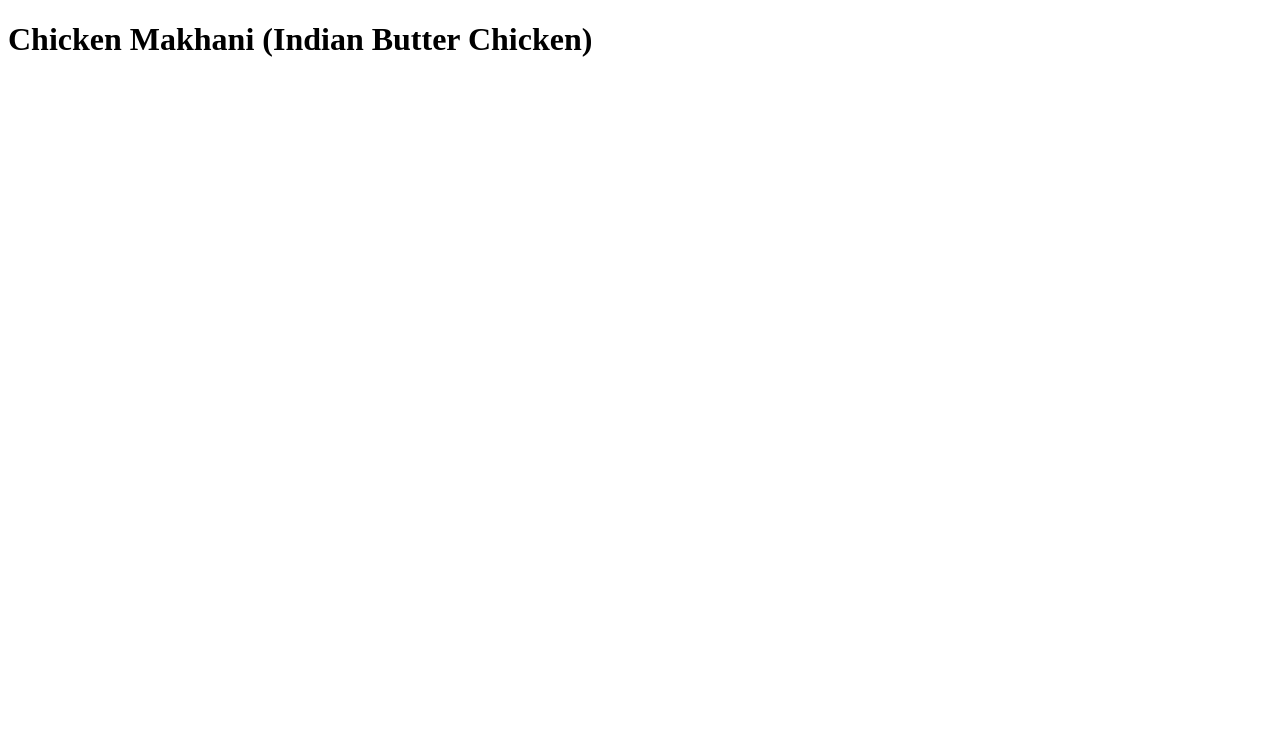
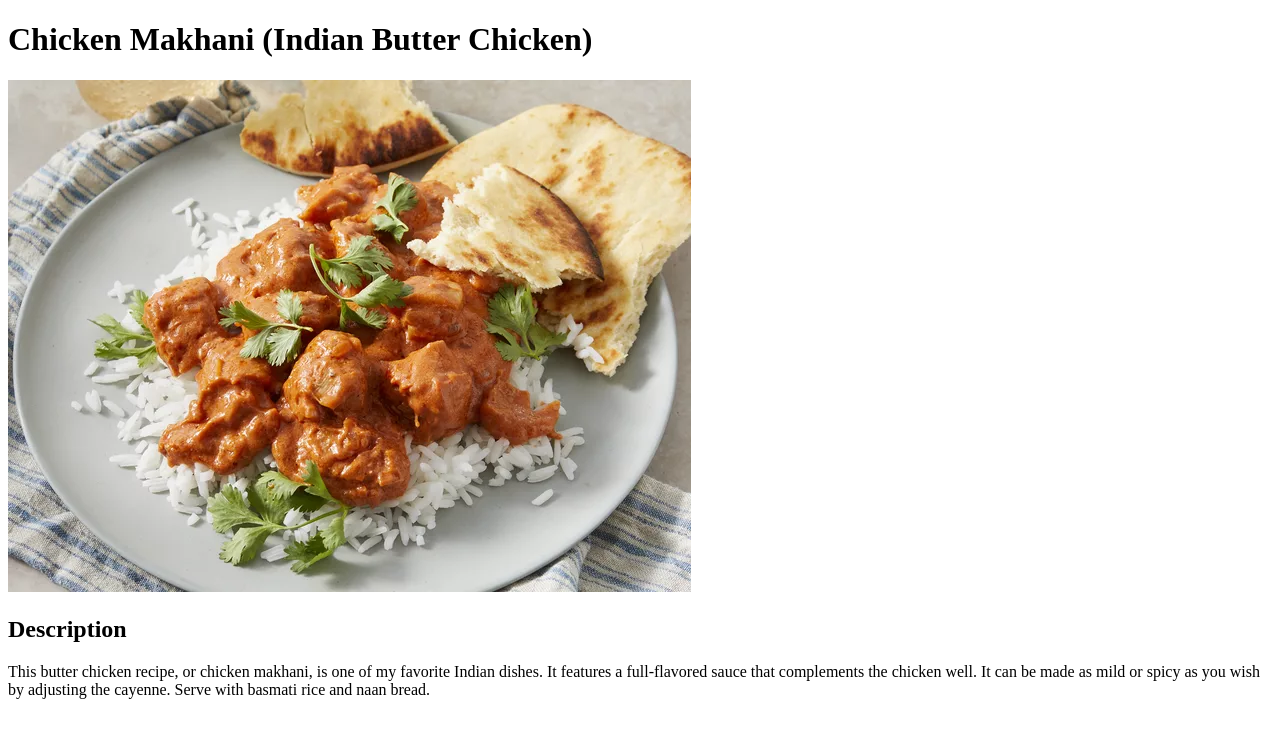
Before and after one commit to Noye441/odin-recipes, a plain HTML site: page recipes/Chicken Makhani (Indian Butter Chicken).html in a window 1280 px wide. Drawn offline with Linux system fonts and the light colour scheme.

Commit message:
fixed spacing issue and added descrition

```diff
--- a/recipes/Chicken Makhani (Indian Butter Chicken).html
+++ b/recipes/Chicken Makhani (Indian Butter Chicken).html
@@ -6,5 +6,8 @@
 </head>
 <body>
     <h1>Chicken Makhani (Indian Butter Chicken)</h1>
+    <img src="../image/image.png" alt=" Chicken Makhani">
+    <h2> Description</h2>
+    <p> This butter chicken recipe, or chicken makhani, is one of my favorite Indian dishes. It features a full-flavored sauce that complements the chicken well. It can be made as mild or spicy as you wish by adjusting the cayenne. Serve with basmati rice and naan bread.</p>
 </body>
 </html>
```
Also changed, not shown: index.html (+1 -1 lines), image/image.png (added).
